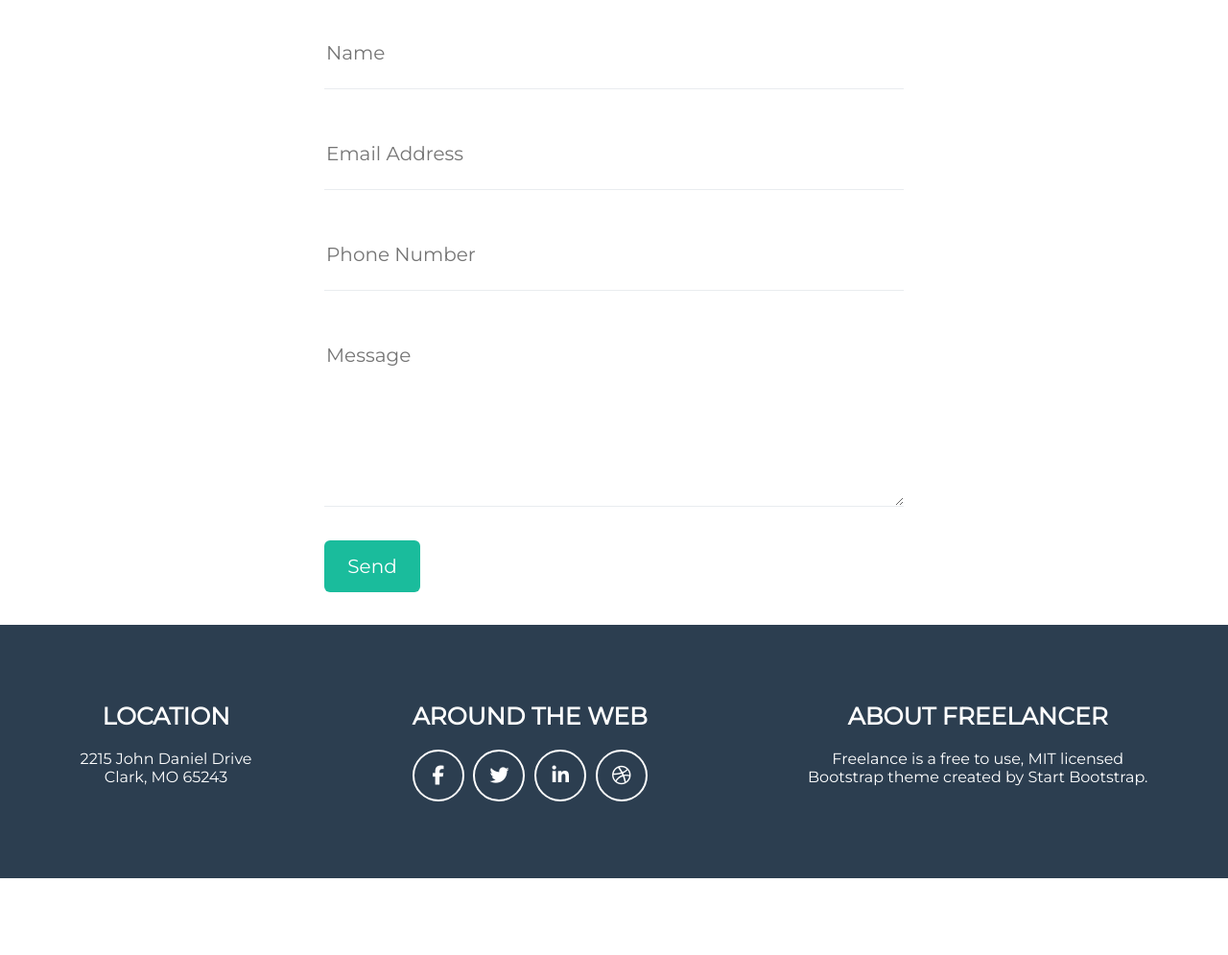
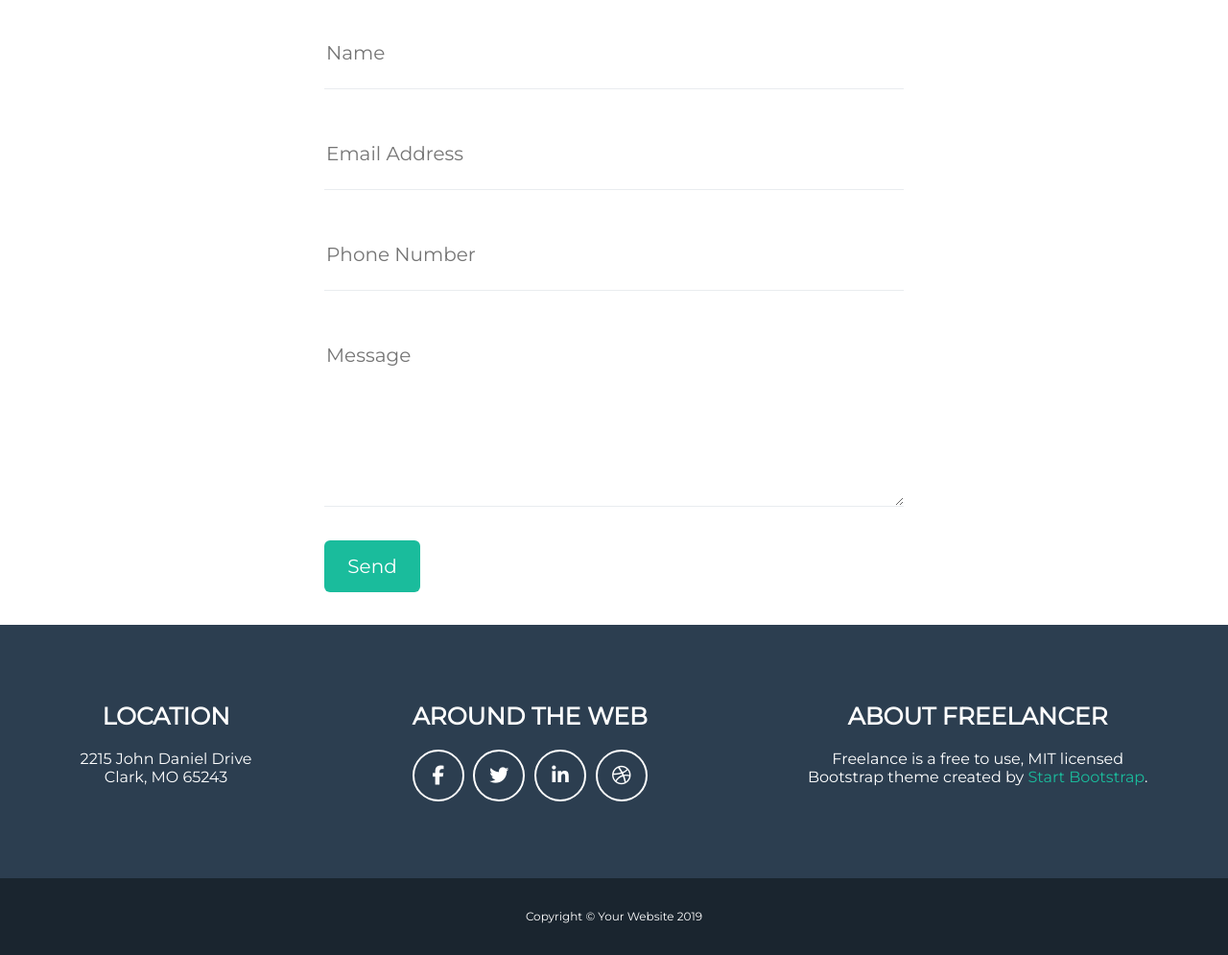
Before and after one commit to gperaltaantunez/portfolioada, a plain HTML site: page index.html in a window 1280 px wide. Shown: the part 2395-3390 px from the top of the page at 96% size. Before the commit the page ends 3310 px from the top, so only its background shows below. Drawn offline with Linux system fonts and the light colour scheme.

Commit message:
Mejoras en el footer

```diff
--- a/index.html
+++ b/index.html
@@ -99,9 +99,13 @@
         </div>
         <div class="container-footer">
             <h4 class="main-text-footer">ABOUT FREELANCER</h4>
-            <p>Freelance is a free to use, MIT licensed<br>Bootstrap theme created by Start Bootstrap.</p>
+            <p>Freelance is a free to use, MIT licensed<br>Bootstrap theme created by
+                <a href="https://startbootstrap.com/" class="footer-link">Start Bootstrap</a>.</p>
         </div>
     </footer>
+    <section class="copyright-container">
+        <div class="copyright">Copyright © Your Website 2019</div>
+    </section>
 </body>
 
 </html>
--- a/style.css
+++ b/style.css
@@ -59,7 +59,7 @@ ul {
 }
 
 .navbar-list:hover {
-    color: #15947a;
+    color: #1abc9c;
 }
 
 .navbar-button {
@@ -296,4 +296,27 @@ footer {
     width: 50px;
     height: 50px;
     font-size: 20px;
+    transition: all 0.5s;
 }
+
+.footer-icons:hover {
+    background-color: #ffffff;
+    color: #2c3e50;
+    cursor: pointer;
+}
+
+.footer-link {
+    color: #1abc9c;
+    text-decoration: none;
+}
+
+.copyright-container {
+    display: flex;
+    justify-content: center;
+    align-items: center;
+    font-family: 'Montserrat', sans-serif;
+    font-size: 12px;
+    background-color: #1a252f;
+    height: 80px;
+    color: #ffffff;
+}
```
